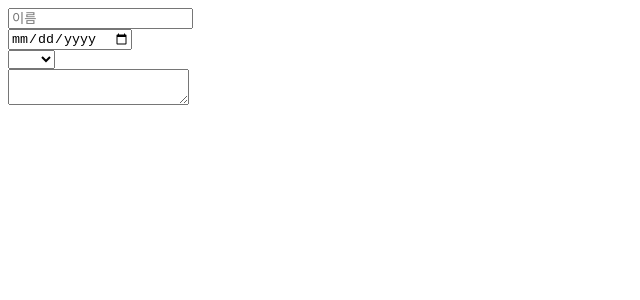
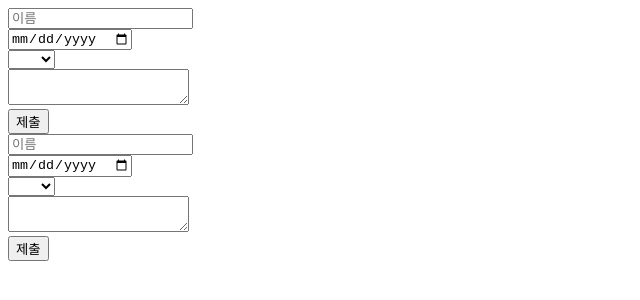
Before and after one commit to JudeSeo/InflearnReact, a React (Vite) app in the folder section05/: page / in a window 1280 px wide. Shown: the top 300 px of the page, without its empty margins (0-640 px from the left). Built offline with nearby package versions, Linux system fonts and the light colour scheme.

Commit message:
section05.10 완료

```diff
--- a/section05/src/App.jsx
+++ b/section05/src/App.jsx
@@ -5,6 +5,7 @@ function App() {
     return (
         <>
             <Register />
+            <Register />
         </>
     )
 }
--- a/section05/src/Components/Register.jsx
+++ b/section05/src/Components/Register.jsx
@@ -1,4 +1,4 @@
-import {useState} from "react";
+import {useRef, useState} from "react";
 
 // 회원가입 폼
 // 1. 이름
@@ -12,8 +12,12 @@ const Register = () => {
         country: "",
         bio: "",
     })
-
+    const countRef = useRef(0);
+    const inputRef = useRef();
     const onChange = (e) => {
+        // countRef.current++;
+        count++;
+        console.log(count)
         console.log(e.target.name, e.target.value);
         setInput({
             ...input,
@@ -21,10 +25,18 @@ const Register = () => {
         })
     }
 
+    const onSubmit = () => {
+        if (input.name === "") {
+            //이름 입력하는 DOM요소에 포커스
+            inputRef.current.focus();
+        }
+    }
+
     return (
         <div>
+
             <div>
-                <input name={"name"} onChange={onChange} value={input.name} placeholder={"이름"}/>
+                <input ref={inputRef} name={"name"} onChange={onChange} value={input.name} placeholder={"이름"}/>
             </div>
             <div>
                 <input name={"birth"} type={"date"} onChange={onChange} value={input.birth}/>
@@ -40,6 +52,7 @@ const Register = () => {
             <div>
                 <textarea name={"bio"} onChange={onChange} value={input.bio}/>
             </div>
+            <button onClick={onSubmit}>제출</button>
         </div>
     )
 }
```
